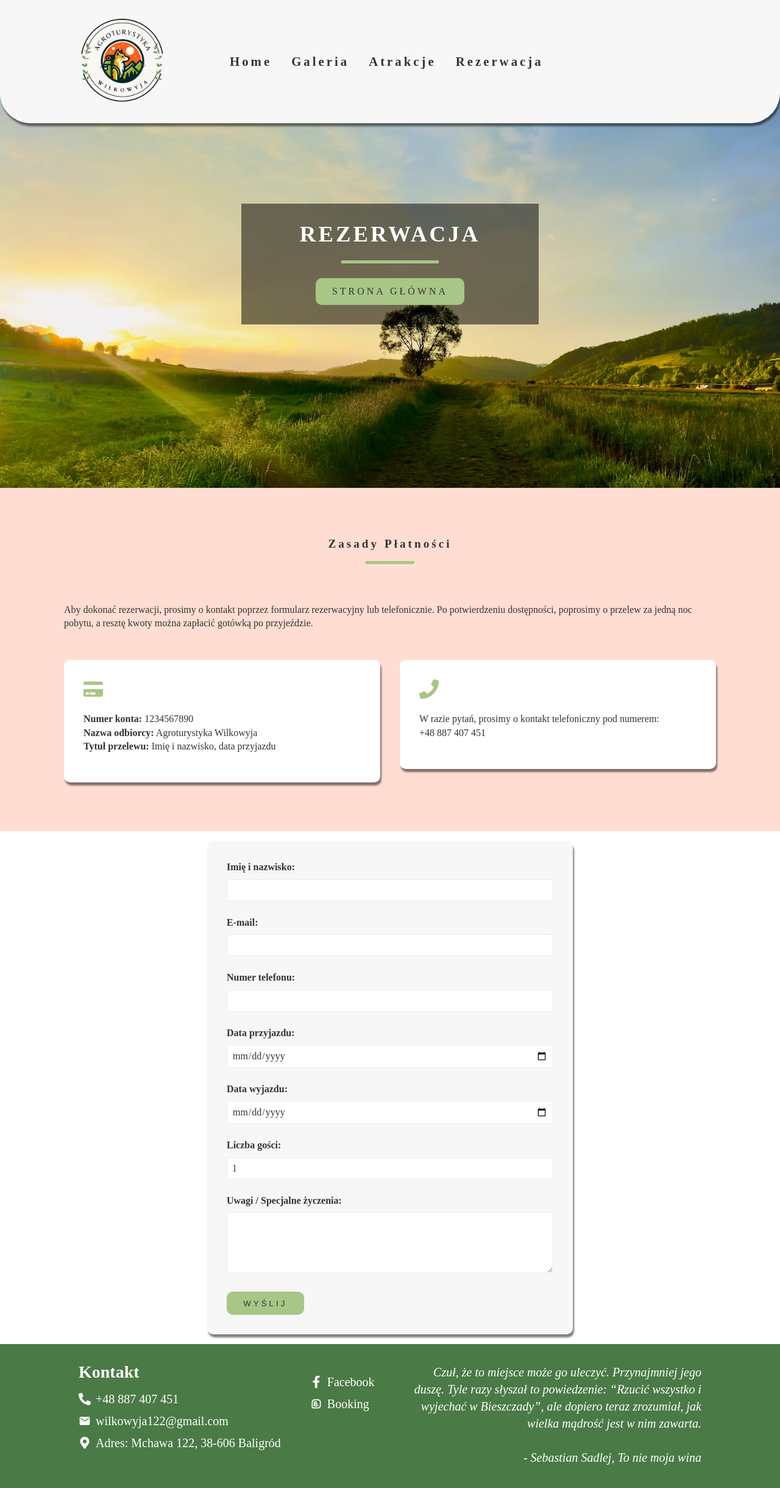
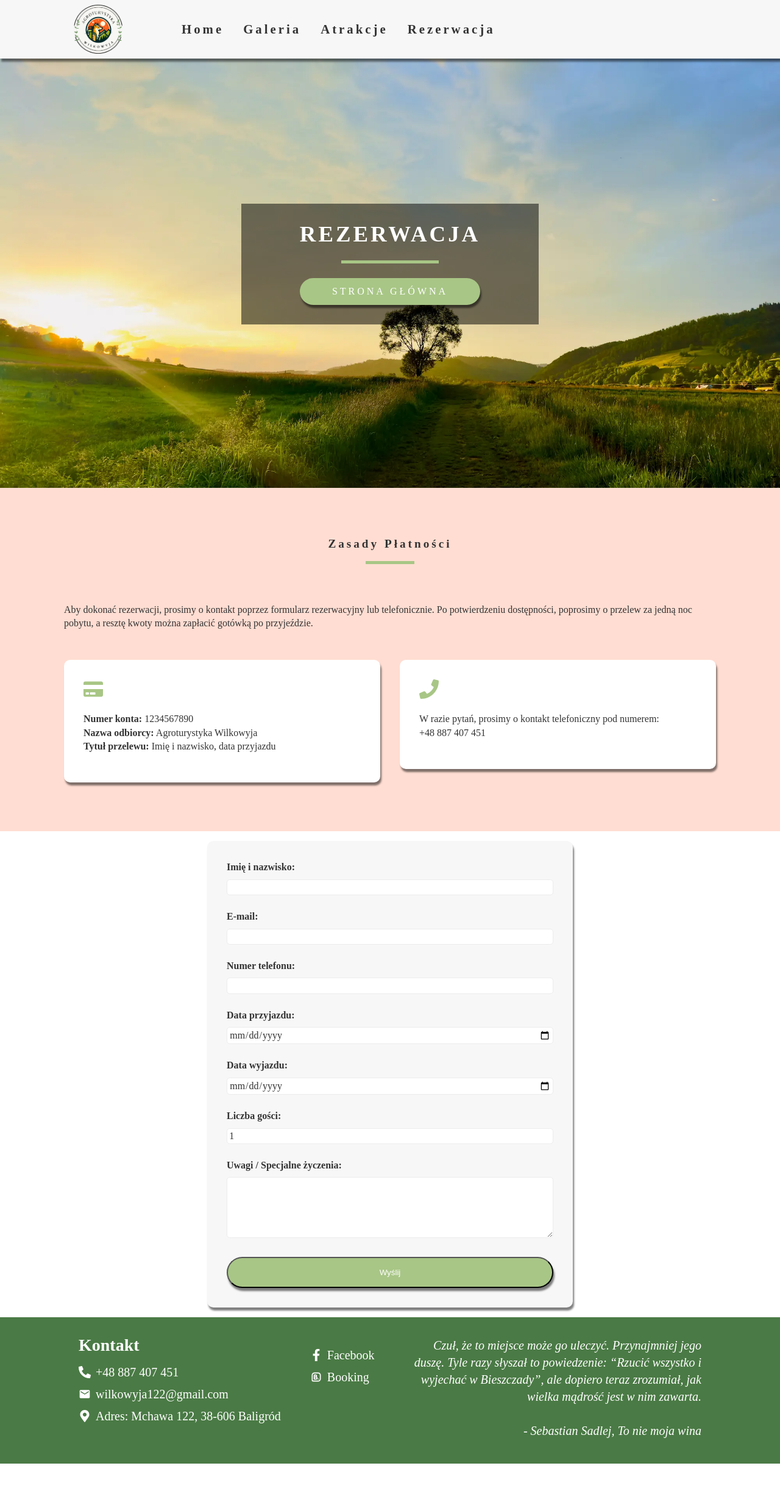
Before and after one commit to kamila-wilczynska/Wilkowyja, a React (Vite) app: page /reservation in a window 1280 px wide. Shown: the top 2440 px of the page at 61% size. After the commit the page ends 2400 px from the top, so only its background shows below. Built offline with nearby package versions, Linux system fonts and the light colour scheme; a web font is replaced by a local one.

Commit message:
work on buttons

```diff
--- a/src/App.css
+++ b/src/App.css
@@ -72,7 +72,7 @@ h6 {
   margin-bottom: 1.5em;
 }
 
-.btn-primary {
+/* .btn-primary {
   display: inline-block;
   text-decoration: none;
   letter-spacing: var(--mainSpacing);
@@ -90,6 +90,35 @@ h6 {
 .btn-primary:hover {
   background: transparent;
   color: var(--primaryColor);
+} */
+
+.btn-primary {
+  bottom: 20px;
+  right: 20px;
+  background-color: var(--primaryColor);
+  color: white;
+  padding: 0.5rem 1rem;
+  border-radius: 50px;
+  display: flex;
+  align-items: center;
+  gap: 0.5rem;
+  text-decoration: none;
+  box-shadow: var(--lightShadow);
+  z-index: 10;
+  display: flex;
+  align-items: center;
+  justify-content: center;
+}
+
+.btn-primary:hover {
+  background: transparent;
+
+  color: var(--primaryColor);
+}
+
+.btn-fullwidth {
+  width: 90%;
+  margin-top: 1rem; /* Optional: Adds some space above the button */
 }
 
 @media screen and (min-width: 700px) {
@@ -140,9 +169,23 @@ h6 {
   height: 7rem; /* Zmniejszona wysokość logo dla urządzeń mobilnych */
 }
 
+.navbar {
+  position: fixed;
+  top: 0;
+  left: 0;
+  width: 100%;
+  padding: 0.5rem 2.5rem;
+  background: var(--offWhite);
+  z-index: 5;
+  box-shadow: var(--lightShadow);
+  border-bottom-left-radius: 50px;
+  border-bottom-right-radius: 50px;
+}
 @media screen and (min-width: 700px) {
   .logo {
-    height: 12rem;
+    height: 8rem;
+    padding-top: 10px;
+    padding-bottom: 5px;
   }
 
   .navbar {
@@ -150,20 +193,6 @@ h6 {
     border-bottom-right-radius: 0px;
   }
 }
-
-.navbar {
-  position: fixed;
-  top: 0;
-  left: 0;
-  width: 100%;
-  padding: 0.5rem 1.5rem;
-  background: var(--offWhite);
-  z-index: 5;
-  box-shadow: var(--lightShadow);
-  border-bottom-left-radius: 50px;
-  border-bottom-right-radius: 50px;
-}
-
 .nav-header {
   display: flex;
   justify-content: space-between;
@@ -249,132 +278,18 @@ h6 {
     /* font-size: 25px; */
     font-size: var(h5);
   }
-}
 
-/* NavBar.module.css */
-
-.navbar {
-  position: fixed;
-  top: 0;
-  left: 0;
-  width: 100%;
-  padding: 0.1rem 2.5rem;
-  background: var(--offWhite);
-  z-index: 5;
-  box-shadow: var(--lightShadow);
-  border-bottom-left-radius: 50px;
-  border-bottom-right-radius: 50px;
-}
-
-.navCenter {
-  display: flex;
-  justify-content: space-between;
-  align-items: center;
-}
-
-.navHeader {
-  display: flex;
-  justify-content: space-between;
-  height: 15%;
-}
-
-.navBtn {
-  background: transparent;
-  border: none;
-  cursor: pointer;
-  outline: none;
-  display: flex;
-  align-items: center;
-  gap: 8px;
-}
-
-.navIcon {
-  font-size: 2.5em;
-  color: var(--primaryColor);
-}
-
-.navLinks {
-  height: 0;
-  overflow: hidden;
-  transition: var(--mainTransition);
-  list-style-type: none;
-  align-items: center;
-  text-align: right;
-  margin-left: auto;
-}
-
-.navLinks a {
-  display: block;
-  text-decoration: none;
-  padding: 1rem 0;
-  color: var(--mainBlack);
-  transition: var(--mainTransition);
-  text-align: center;
-  font-size: 1rem;
-  font-weight: 600;
-  letter-spacing: var(--mainSpacing);
-}
-
-.navLinks a:hover {
-  color: var(--primaryColor);
-}
-
-.showNav {
-  height: 260px;
-}
-
-.reserveBtn {
-  background-color: var(--primaryColor);
-  color: white;
-  padding: 0.5rem 1rem;
-  border-radius: 5px;
-  display: flex;
-  align-items: center;
-  gap: 0.5rem;
-  text-decoration: none;
-}
-
-.reserveBtn:hover {
-  background-color: darken(var(--primaryColor), 10%);
-}
-
-@media screen and (min-width: 768px) {
-  .navBtn {
-    display: none;
+  .nav-header {
+    display: flex;
+    justify-content: space-between;
+    align-items: center; /* Added to vertically align items */
+    height: 5em; /* Adjust height as needed */
   }
-
-  .navCenter {
-    max-width: 1170px;
-    margin: 0 auto;
+  .nav-header {
     display: flex;
-  }
-
-  .navLinks {
-    height: auto;
-    display: flex;
-    margin-left: 4rem;
-  }
-
-  .navLinks a {
-    margin: 0 1rem;
-    padding: 0.5rem 0;
-    font-size: 1rem;
-  }
-
-  .reserveBtn {
-    padding: 0.5rem 1.5rem;
-    font-size: 1rem;
-    margin-bottom: 20px;
-  }
-}
-
-.mobile-only {
-  display: none;
-}
-
-@media screen and (max-width: 992px) {
-  .mobile-only {
-    display: block;
+    justify-content: space-between;
+    align-items: center; /* Added to vertically align items */
+    height: 5em; /* Adjust height as needed */
   }
 }
 
--- a/src/components/BookButton/BookButton.module.css
+++ b/src/components/BookButton/BookButton.module.css
@@ -18,5 +18,6 @@
 
 .fixedButton:hover {
   background-color: darken(var(--primaryColor), 10%);
-  color: var(--mainBlack);
+  background: rgba(255, 255, 255, 0.5); /* White color with 80% opacity */
+  color: black;
 }
--- a/src/components/FeaturedRoom/FeaturedRoom.module.css
+++ b/src/components/FeaturedRoom/FeaturedRoom.module.css
@@ -51,6 +51,6 @@
 @media screen and (min-width: 992px) {
   .featuredRoomsCenter {
     width: 95vw;
-    max-width: 1170px;
+    max-width: 1070px;
   }
 }
--- a/src/components/Form/Form.jsx
+++ b/src/components/Form/Form.jsx
@@ -100,7 +100,7 @@ function ReservationForm() {
           onChange={handleChange}
         />
       </div>
-      <button type="submit" className="btn-primary">
+      <button type="submit" className={styles.fixedButton}>
         Wyślij
       </button>
     </form>
--- a/src/components/Form/Form.module.css
+++ b/src/components/Form/Form.module.css
@@ -23,7 +23,7 @@
 .formGroup input,
 .formGroup textarea {
   width: 100%;
-  padding: 0.5rem;
+  padding: 0.2rem;
   border: 1px solid var(--mainGrey);
   border-radius: 5px;
   transition: var(--mainTransition);
@@ -45,30 +45,38 @@ textarea {
   min-height: 100px;
 }
 
-button.btn-primary {
-  display: inline-block;
+.fixedButton {
+  /* position: fixed; */
+  bottom: 20px;
+  right: 20px;
+  background-color: var(--primaryColor);
+  color: white;
+  padding: 1rem 1.5rem;
+  border-radius: 50px;
+  display: flex;
+  align-items: center;
+  gap: 0.5rem;
   text-decoration: none;
-  letter-spacing: var(--mainSpacing);
-  color: var(--mainWhite);
-  background: var(--primaryColor);
-  padding: 0.5rem 1.5rem;
-  border: 3px solid var(--primaryColor);
-  transition: var(--mainTransition);
-  text-transform: uppercase;
-  cursor: pointer;
-  font-family: var(--secondFont);
-  border-radius: 5px;
+  box-shadow: var(--lightShadow);
+  z-index: 10;
+  width: 100%;
+  margin-top: 1rem;
+  display: flex;
+  text-align: center;
+  justify-content: center;
 }
 
-button.btn-primary:hover {
-  background: var(--primaryColor2);
-  border-color: var(--primaryColor2);
+.fixedButton:hover {
+  background-color: darken(var(--primaryColor), 10%);
+  background: rgba(255, 255, 255, 0.5);
+  color: black;
 }
 
 @media (max-width: 768px) {
   .reservationForm {
     padding: 1rem;
   }
+
   .reservationForm {
     margin: 1rem;
   }
```
Also changed, not shown: src/components/SecondHero/SecondHero.module.css (deleted, +0 -93 lines).
